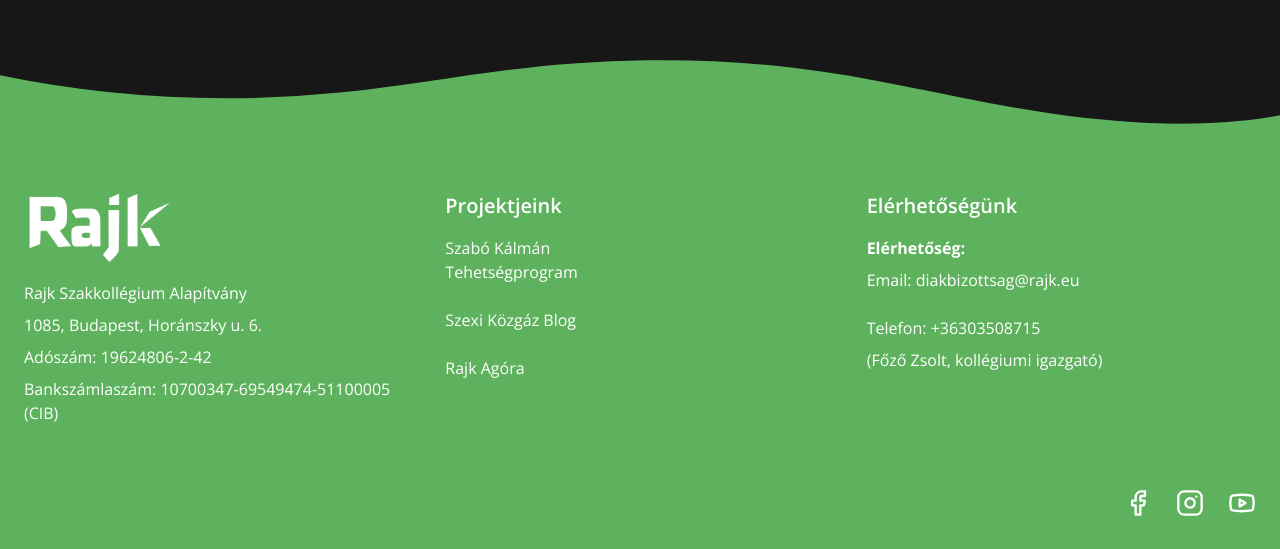
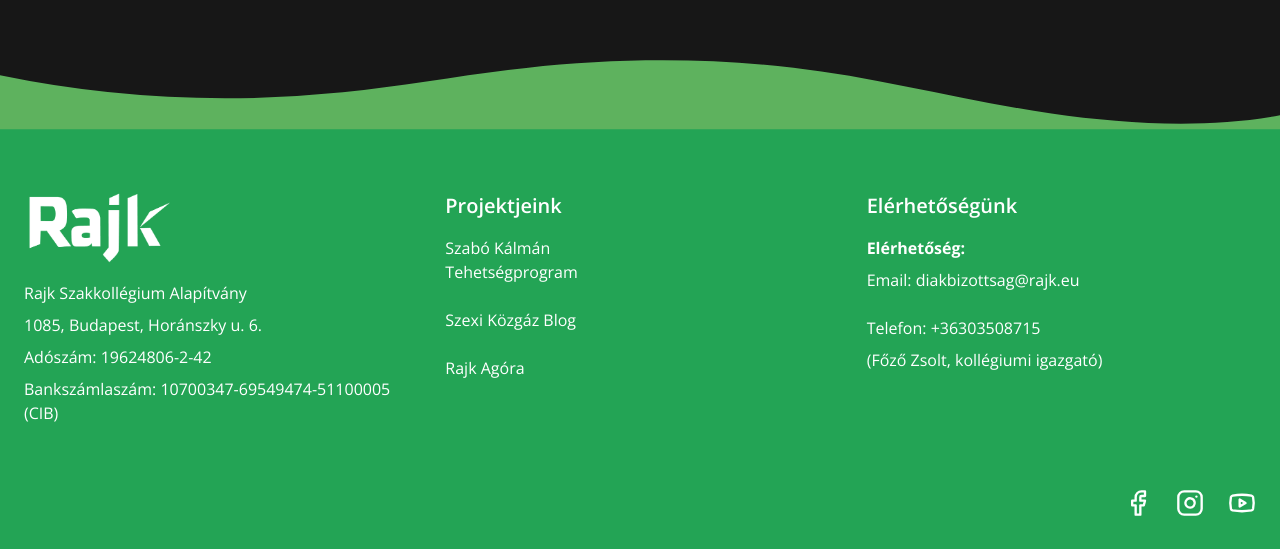
Before and after one commit to kir-dev/rajk, a Next.js app: page / in a window 1280 px wide. Shown: the part 1481-2030 px from the top of the page. Built offline with nearby package versions, Linux system fonts and the light colour scheme.

Commit message:
minor design fixes

```diff
--- a/src/app/(app)/footer.tsx
+++ b/src/app/(app)/footer.tsx
@@ -1,8 +1,8 @@
 "use client"
 
 import Link from "next/link"
-import { Facebook, Instagram, Youtube, ArrowUp } from "lucide-react"
-import { useEffect, useState } from "react"
+import {ArrowUp, Facebook, Instagram, Youtube} from "lucide-react"
+import {useEffect, useState} from "react"
 import Image from "next/image"
 
 /*
@@ -35,7 +35,7 @@ export default function Footer() {
     }
 
     return (
-        <footer className="relative bg-[#5EB25E] text-white">
+        <footer className="relative bg-rajk-green text-white">
             {/* Wavy border */}
             <div className="absolute top-0 left-0 w-full overflow-hidden leading-0 transform translate-y-[-98%]">
                 <svg
@@ -116,7 +116,7 @@ export default function Footer() {
                 {showScrollTop && (
                     <button
                         onClick={scrollToTop}
-                        className="fixed bottom-8 right-8 bg-white text-[#5EB25E] p-3 rounded-md shadow-md hover:bg-gray-100 transition-all"
+                        className="fixed bottom-8 right-8 bg-white text-rajk-green p-3 rounded-md shadow-md hover:bg-gray-100 transition-all"
                         aria-label="Scroll to top"
                     >
                         <ArrowUp size={24} />
--- a/src/components/NavBar/NavBarDropDown.tsx
+++ b/src/components/NavBar/NavBarDropDown.tsx
@@ -9,7 +9,7 @@ export default function NavBarDropDown(
     }
 ) {
     return (<div className = 'group relative inline-block'>
-        <div className = {'font-bold px-2 group-hover:underline duration-100 hover:'}>{text}</div>
+        <div className = {'font-bold px-2 group-hover:underline underline-offset-4 duration-100 hover:'}>{text}</div>
         <div className = {'absolute -left-2 top-full hidden pt-2 group-hover:block z-20 min-w-40 w-max'}>
             <div className = 'flex flex-col group gap-2 p-2 bg-green-800'>
                 {subCategories && subCategories.map((subCategory, index) => {
```
